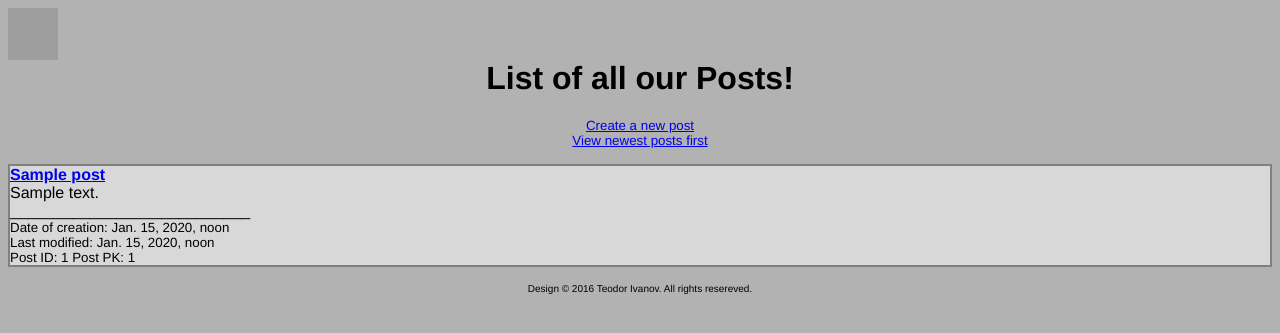
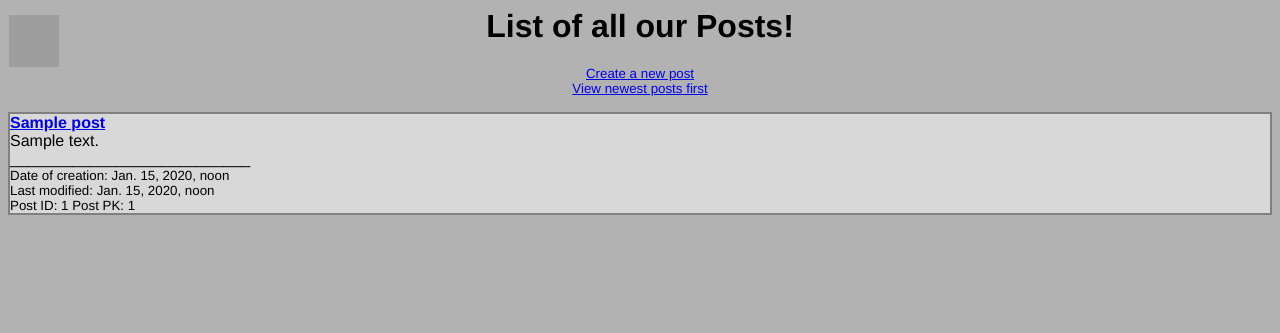
Before and after one commit to TeodorIvanov/django-cfe-blog, a Django app: page /posts/ in a window 1280 px wide. Shown: the top 333 px of the page. Run offline with Django 3.2, Linux system fonts and the light colour scheme; tables that the repository leaves empty hold one stand-in row (values such as "Sample post"); grey boxes are pictures that could not be loaded.

Commit message:
Frontend tweaks

```diff
--- a/src/templates/index.html
+++ b/src/templates/index.html
@@ -4,19 +4,23 @@
 <style> p {
     border: 2px solid grey;
     background-color: rgba(255,255,255, 0.5)}
+    .logo {position: absolute;
+    left: 9px;
+    top: 15px;}
+    }
 </style>
 
 
-  <h1><a href= '{{ obj.post_list }}'><img src = "https://static1.squarespace.com/static/540934dee4b04f2a4feb92d7/t/55772c50e4b01be17f660360/1433873502215/RSS"
-    style="width:50px;height:52px;">
-  </a> <center> {{ title }} of all our Posts! </center></h1>
+<div class='logo'><a href= /posts/ ><img src = "https://static1.squarespace.com/static/540934dee4b04f2a4feb92d7/t/55772c50e4b01be17f660360/1433873502215/RSS"
+  style="width:50px;height:52px;"></a></div>
+  </a><h1> <center> {{ title }} of all our Posts! </center></h1>
 <small><center><a href = /posts/create > Create a new post</a></center></small>
 <small><center><a href = /posts/newest > View newest posts first</a></center></small>
 
   {% for obj in object_list %}
 <!--hardcoded version is href = 'posts/{obj.id}';   url link : href='{%url "posts:detail" id=obj.id %}'>  -->
 <p> <strong> <a href='{{ obj.get_absolute_url }}'>{{ obj.title }} </a></strong> <br/>
-  {{ obj.content }}<br/>
+  {{ obj.content | truncatechars:200 }}<br/>
 ___________________________<br/>
 <small>
 Date of creation: {{ obj.timestamp }} <br/>
@@ -27,18 +31,6 @@ Post PK: {{ obj.pk }}</small><br/>
 
 
 {% endfor %}
-
-
-<style>
-footer{
-    clear: both;
-    position: relative;
-    z-index: 10;
-    height: 3em;
-    margin-top: 1em;
-}
-</style>
-<footer><center><small><font size = '1'>Design © 2016 Teodor Ivanov. All rights resereved. </font></small></center></footer>
 </body>
 
 
```
Also changed, not shown: src/templates/index_newest.html (+8 -18 lines), src/templates/post_detail.html (+11 -14 lines), src/templates/post_form.html (+7 -17 lines).
